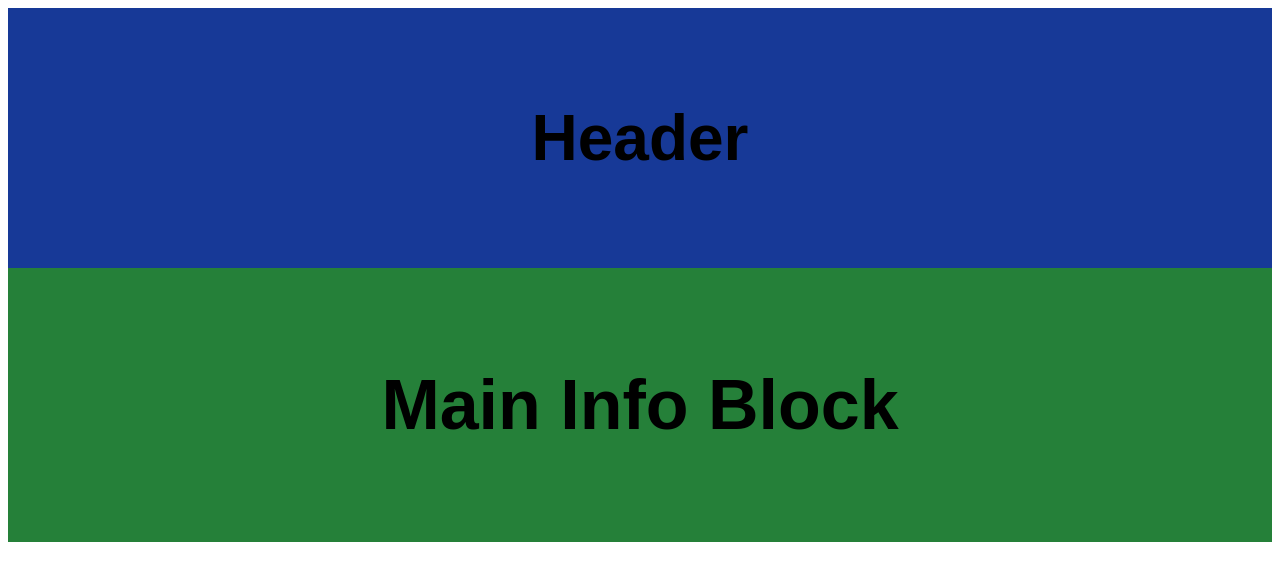
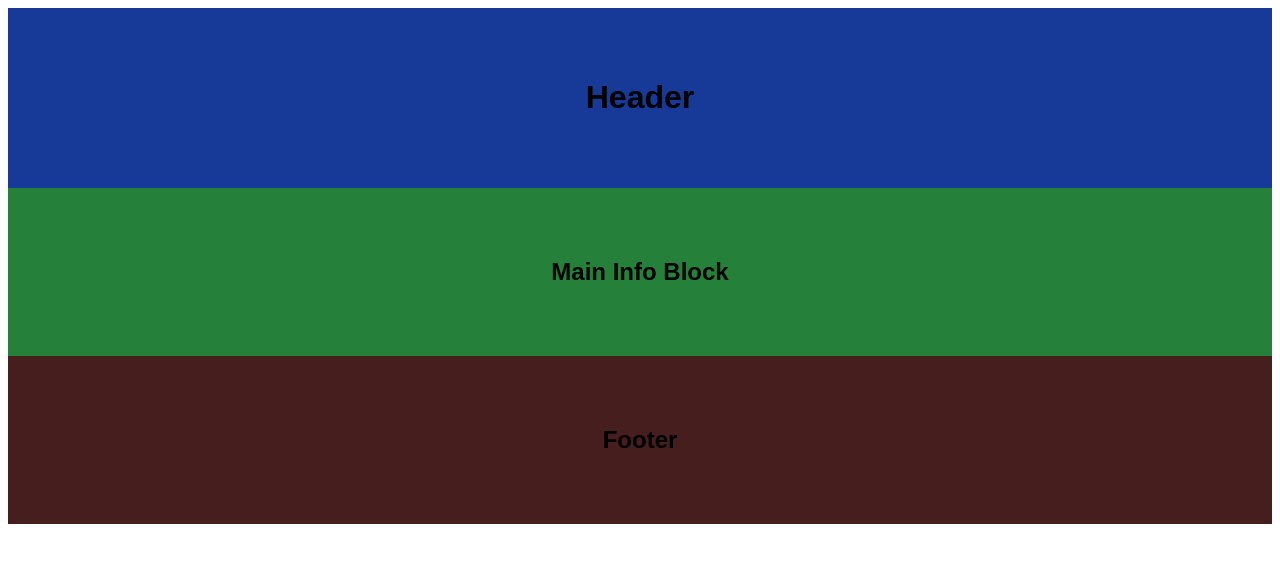
Before and after one commit to MaGeekian/First-test, a plain HTML site: page src/index.html in a window 1280 px wide. Drawn offline with Linux system fonts and the light colour scheme.

Commit message:
create footer

```diff
--- a/src/css/style.css
+++ b/src/css/style.css
@@ -2,13 +2,17 @@
 	padding: 50px 100px;
 	text-align: center;
 	background: rgb(23, 57, 151);
-	font-size: 32px;
 	font-family: sans-serif;
 }
 .main {
 	padding: 50px 100px;
 	background: rgb(37, 128, 57);
-	font-size: 35px;
 	font-family: sans-serif;
 	text-align: center;
 }
+.footer {
+	padding: 50px 100px;
+	background: rgb(70, 30, 30);
+	font-family: sans-serif;
+	text-align: center;
+}
--- a/src/index.html
+++ b/src/index.html
@@ -12,7 +12,10 @@
 		<h1>Header</h1>
 	</header>
 	<main class="main">
-		<h1>Main Info Block</h1>
+		<h2>Main Info Block</h2>
 	</main>
+	<footer class="footer">
+		<h2>Footer</h2>
+	</footer>
 </body>
 </html>
```
